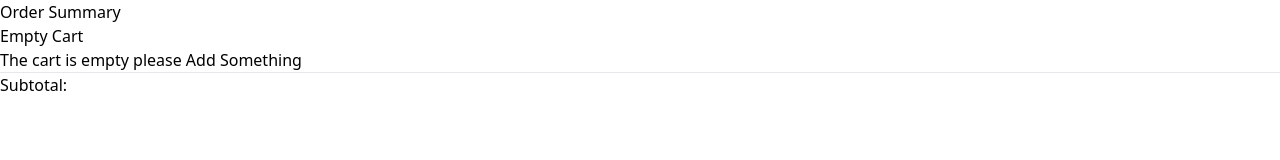
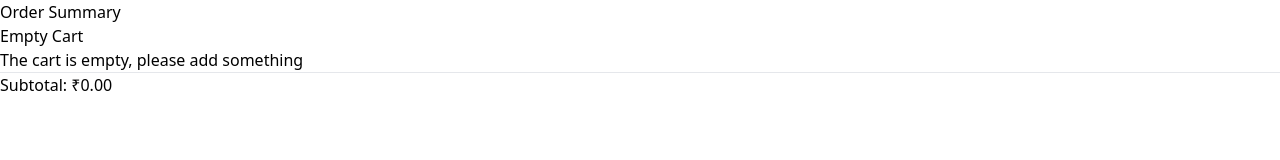
Before and after one commit to Divyanshu422/Learning, a React (Vite) app in the folder React_Project/NamasteReact/Lecture4/: page /cart in a window 1280 px wide. Shown: the top 160 px of the page. Built offline with nearby package versions, Linux system fonts and the light colour scheme.

Commit message:
Using the reduce function in the cart.js to find the total cost of product selected by User

```diff
--- a/React_Project/NamasteReact/Lecture4/src/App.js
+++ b/React_Project/NamasteReact/Lecture4/src/App.js
@@ -11,7 +11,7 @@ import { createBrowserRouter } from "react-router-dom";
 import { RouterProvider } from "react-router-dom";
 import Cart from "./components/Cart";
 import { Provider } from "react-redux";
-import appStore from "./Redux/appStore";
+import appStore from './Redux/appStore';
 const App = () => {
   //* creating the Browser Configuration for our application using createBrowserRouter
 
--- a/React_Project/NamasteReact/Lecture4/src/components/AppLayout.jsx
+++ b/React_Project/NamasteReact/Lecture4/src/components/AppLayout.jsx
@@ -2,8 +2,8 @@ import React, {useState, useEffect} from 'react';
 import Header from './Header';
 import { Outlet } from 'react-router-dom';
 import { UserContext } from '../utils/Context/UserContext';
-// import { Provider } from 'react-redux';
-// import appStore from '../Redux/appStore';
+
+
 function AppLayout() {
   const [userInfo, setUserInfo] = useState("");
   useEffect(() => {
--- a/React_Project/NamasteReact/Lecture4/src/components/Cart.js
+++ b/React_Project/NamasteReact/Lecture4/src/components/Cart.js
@@ -1,12 +1,21 @@
-import React from "react";
+import React, { useState, useEffect } from "react";
 import { useDispatch, useSelector } from "react-redux";
 import { clearItem } from "../Redux/cartSlice";
+
 function Cart() {
   const itemList = useSelector((store) => store.cart.items);
-  console.log("The list includes", itemList);
   const dispatch = useDispatch();
+  const [subtotal, setSubtotal] = useState(0); // State to store subtotal
   let imageId =
     "https://media-assets.swiggy.com/swiggy/image/upload/fl_lossy,f_auto,q_auto,w_660/";
+
+  // Calculate subtotal whenever itemList changes
+  useEffect(() => {
+    const total = itemList.reduce((total, item) => {
+      return total + (item?.card?.info?.price || 0);
+    }, 0);
+    setSubtotal(total); // Update subtotal state
+  }, [itemList]); // Dependency array ensures recalculation when itemList changes
 
   return (
     <div className="h-screen w-full mx-auto flex flex-col items-center justify-start py-10 bg-gray-50">
@@ -19,7 +28,7 @@ function Cart() {
       >
         Empty Cart
       </button>
-      {itemList.length === 0 && <h1>The cart is empty please Add Something</h1>}
+      {itemList.length === 0 && <h1>The cart is empty, please add something</h1>}
 
       <div className="w-8/12 flex flex-col gap-6">
         {itemList.map((item, index) => {
@@ -44,10 +53,8 @@ function Cart() {
         })}
       </div>
       <hr></hr>
-      <div className="py-3 text-xl">Subtotal:
-        {
-
-        }
+      <div className="py-3 text-xl">
+        Subtotal: ₹{(subtotal / 100).toFixed(2)} {/* Convert paise to rupees */}
       </div>
     </div>
   );
--- a/React_Project/NamasteReact/Lecture4/src/components/Header.jsx
+++ b/React_Project/NamasteReact/Lecture4/src/components/Header.jsx
@@ -10,9 +10,9 @@ function Header() {
 
   const [ btnName, setBtnName ] =useState('LogIn')
   const onlineStatus = useOnlineStatus();    // custom hook
-  const {userInfo} = useContext(UserContext);   // context
+  const { userInfo } = useContext(UserContext);   // context
   const cartItems = useSelector((store) => store.cart.items);
-  console.log(cartItems);
+  // console.log(cartItems);
   return (
     <div>
     <div className="flex items-center justify-between border-2 border-red-400">
@@ -40,7 +40,7 @@ function Header() {
           </li>
           <li className='pl-6 text-[30px]'>
             <Link to='/cart'>
-              Cart - {cartItems.length} items
+              Cart {cartItems.length}
             </Link>
           </li>
 
```
